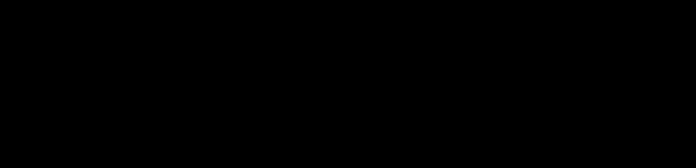
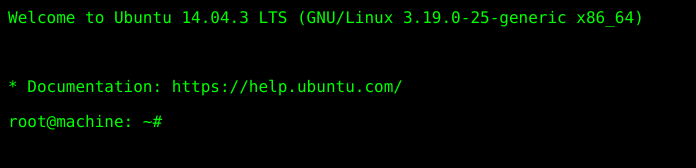
Before and after one commit to sreethehack/sreethehack.github.io, a plain HTML site: page index.html in a window 1280 px wide. Shown: the whole page, without its empty margins (0-696 px from the left). Drawn offline with Linux system fonts and the light colour scheme.

Commit message:
Update Main Page

```diff
--- a/index.html
+++ b/index.html
@@ -2,7 +2,10 @@
 <style>
   body {
     background-color: rgb(0, 0, 0);
+  }
+  p {
     font-family: consolas, monospace;
+    color: #00FF00;
   }
 
 </style>
```
